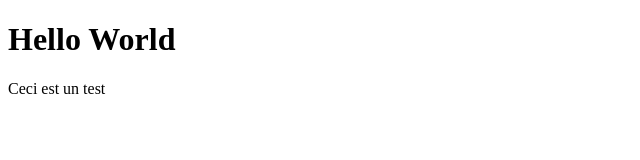
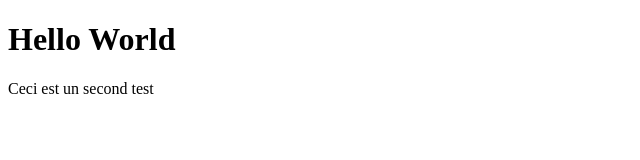
Before and after one commit to AndreSF2001/test, a plain HTML site: page index.html in a window 1280 px wide. Shown: the full height of the page, 0-640 px from the left. Drawn offline with Linux system fonts and the light colour scheme.

Commit message:
ajout d'un mot

```diff
--- a/index.html
+++ b/index.html
@@ -10,7 +10,7 @@
             Hello World
         </h1>
         <p>
-            Ceci est un test
+            Ceci est un second test
         </p>
     </body>
 </html>
```
